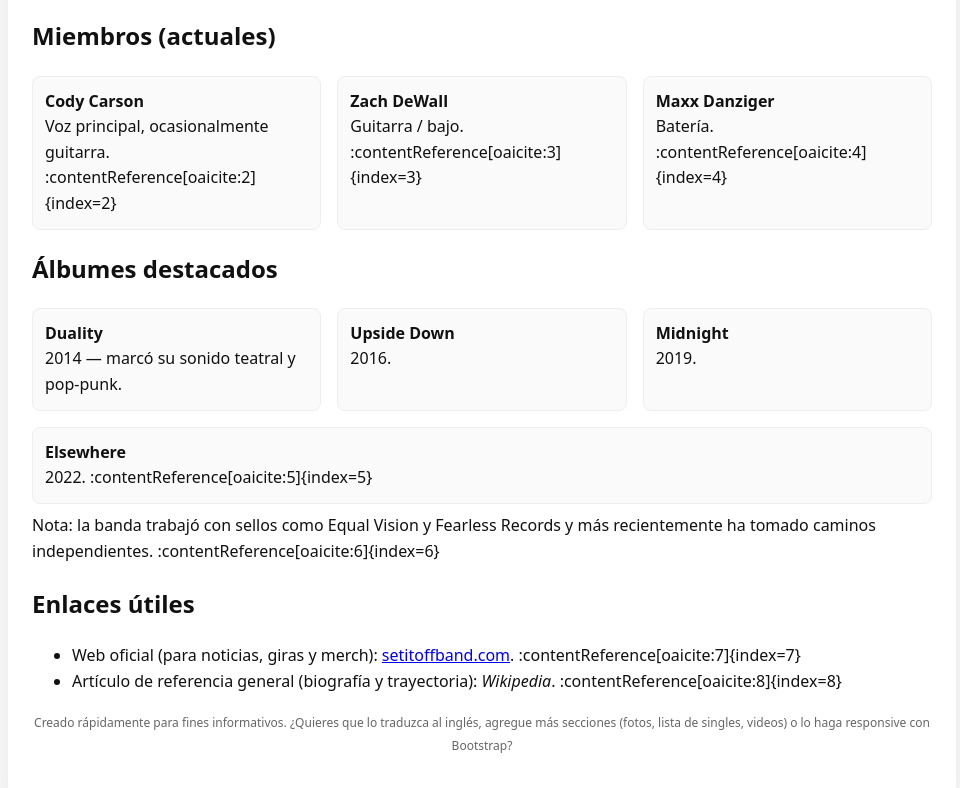
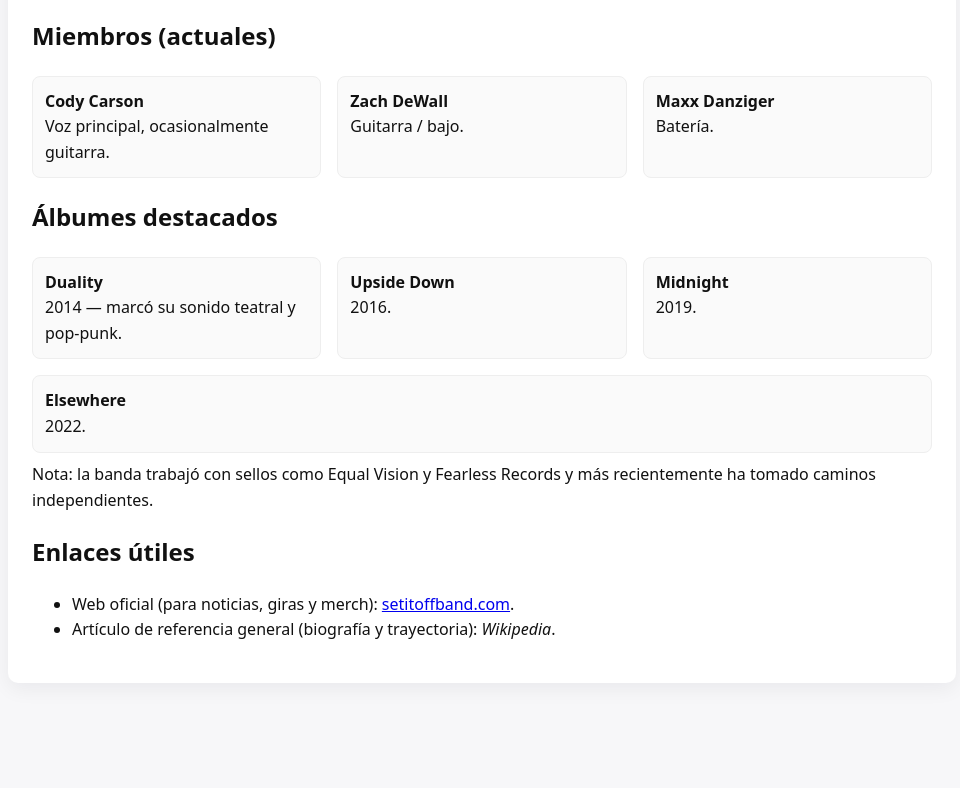
Before and after one commit to Jibbbb-07/Pagina1, a plain HTML site: page index.html in a window 1280 px wide. Shown: the part 348-1136 px from the top of the page, without its empty margins (158-1118 px from the left). After the commit the page ends 1055 px from the top, so only its background shows below. Drawn offline with Linux system fonts and the light colour scheme.

Commit message:
Update index.html

```diff
--- a/index.html
+++ b/index.html
@@ -38,15 +38,15 @@
       <div class="members">
         <div class="card">
           <strong>Cody Carson</strong><br/>
-          Voz principal, ocasionalmente guitarra. :contentReference[oaicite:2]{index=2}
+          Voz principal, ocasionalmente guitarra.
         </div>
         <div class="card">
           <strong>Zach DeWall</strong><br/>
-          Guitarra / bajo. :contentReference[oaicite:3]{index=3}
+          Guitarra / bajo.
         </div>
         <div class="card">
           <strong>Maxx Danziger</strong><br/>
-          Batería. :contentReference[oaicite:4]{index=4}
+          Batería.
         </div>
       </div>
     </section>
@@ -64,24 +64,22 @@
           <strong>Midnight</strong><br/>2019.
         </div>
         <div class="card">
-          <strong>Elsewhere</strong><br/>2022. :contentReference[oaicite:5]{index=5}
+          <strong>Elsewhere</strong><br/>2022.
         </div>
       </div>
       <p style="margin-top:.6rem;">
-        Nota: la banda trabajó con sellos como Equal Vision y Fearless Records y más recientemente ha tomado caminos independientes. :contentReference[oaicite:6]{index=6}
+        Nota: la banda trabajó con sellos como Equal Vision y Fearless Records y más recientemente ha tomado caminos independientes.
       </p>
     </section>
 
     <section id="links">
       <h2>Enlaces útiles</h2>
       <ul>
-        <li>Web oficial (para noticias, giras y merch): <a href="https://setitoffband.com" target="_blank" rel="noopener">setitoffband.com</a>. :contentReference[oaicite:7]{index=7}</li>
-        <li>Artículo de referencia general (biografía y trayectoria): <em>Wikipedia</em>. :contentReference[oaicite:8]{index=8}</li>
+        <li>Web oficial (para noticias, giras y merch): <a href="https://setitoffband.com" target="_blank" rel="noopener">setitoffband.com</a>.
+        <li>Artículo de referencia general (biografía y trayectoria): <em>Wikipedia</em>.</li>
       </ul>
     </section>
-
     <footer>
-      <small>Creado rápidamente para fines informativos. ¿Quieres que lo traduzca al inglés, agregue más secciones (fotos, lista de singles, videos) o lo haga responsive con Bootstrap?</small>
     </footer>
   </main>
 </body>
```
